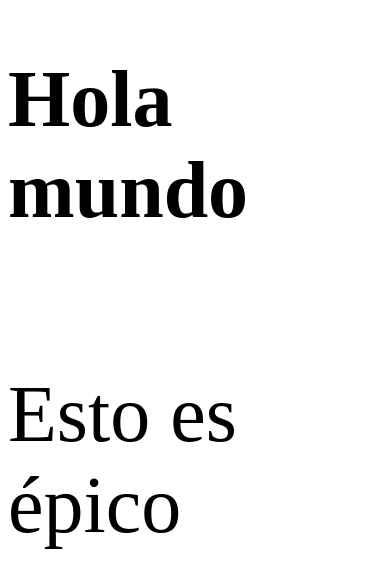
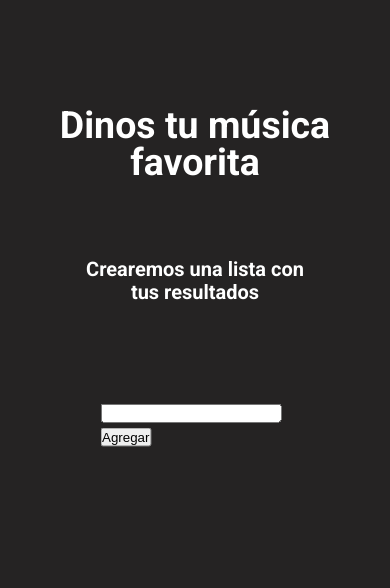
Before and after one commit to OlivaresIsaac/SIstInfoMiniProyecto1_2223-1, a plain HTML site: page index.html in a window 390 px wide. Drawn offline with Linux system fonts and the light colour scheme.

Commit message:
add responsive titles

```diff
--- a/index.html
+++ b/index.html
@@ -5,15 +5,23 @@
     <meta http-equiv="X-UA-Compatible" content="IE=edge">
     <meta name="viewport" content="width=device-width, initial-scale=1.0">
     <link rel="stylesheet" href="styles\landingpage.css">
+    <link rel="preconnect" href="https://fonts.googleapis.com">
+    <link rel="preconnect" href="https://fonts.gstatic.com" crossorigin>
+    <link href="https://fonts.googleapis.com/css2?family=Roboto:ital,wght@0,700;1,400&display=swap" rel="stylesheet">
     <title>MiniProyecto1</title>
 </head>
 <body>
-    <h1 class="title">
-        Hola mundo
+    <h1 class="title white-bold">
+        Dinos tu música favorita
     </h1>
-    <div class="title">
-        <p>Esto es épico</p>
+    <div class="subtitle white-light">
+        <p>Crearemos una lista con tus resultados</p>
 
     </div>
+    <div class="div-input">
+    <input type="text" />
+    <button> Agregar</button>
+</div>
+    <script src="main.js" type="text/javascript"> </script>
 </body>
 </html>
--- /dev/null
+++ b/main.js
@@ -0,0 +1,3 @@
+function printEpico(){
+    alert("hola")
+}
--- a/styles/landingpage.css
+++ b/styles/landingpage.css
@@ -1,10 +1,76 @@
-.title {
-    font-size: 5rem;
-    font-style: bold;
-    align-content: center;
+@import url('https://fonts.googleapis.com/css2?family=Roboto:ital,wght@0,700;1,400&display=swap');
+
+/* base mobile*/
+html {
+    font-size: 25px;
+}
+
+* {
+    padding: 0;
+    margin: 0;
+    box-sizing: border-box;
+}
+
+body {
+    background-color: rgb(37, 35, 35);
+    font-family: 'Roboto', sans-serif;
+    font-size:100%;
 
 }
 
-/* .flexboxCenter {
+@media (min-width: 640px) { html {font-size:30px;} }
+@media (min-width:960px) { html {font-size:40px;} }
+@media (min-width:1100px) { body {font-size:50px;} }
 
-} */
+.white-bold {
+    color: #FFFFFF;
+    font-weight: 700;
+    font-style: normal;
+}
+
+.white-light {
+    color: #FFFFFF;
+    font-weight: 400;
+    font-style: normal;
+}
+
+.title {
+    position: absolute;
+    font-size: 1.5rem;
+    width: 15rem;
+    height: 5rem;
+
+    left: 50%;
+    top: 20%;
+    transform: translate(-50%, -50%);;
+    /* font-size: 36px; */
+    line-height: 1.5rem;
+    text-align: center;
+    padding-bottom: 1rem;
+
+}
+
+.subtitle {
+    position: absolute;
+    font-size: 0.8rem;
+    width: 10rem;
+    height: 3rem;
+
+    left: 50%;
+    top: 35%;
+    transform: translate(-50%, -50%);;
+
+    /* font-size: 20px; */
+    line-height: 23px;
+    text-align: center;
+
+}
+
+.div-input {
+    position: absolute;
+    padding: 0.1rem;
+    font-size: 0.8rem;
+    left: 50%;
+    top: 50%;
+    transform: translate(-50%, -50%);;
+}
```
